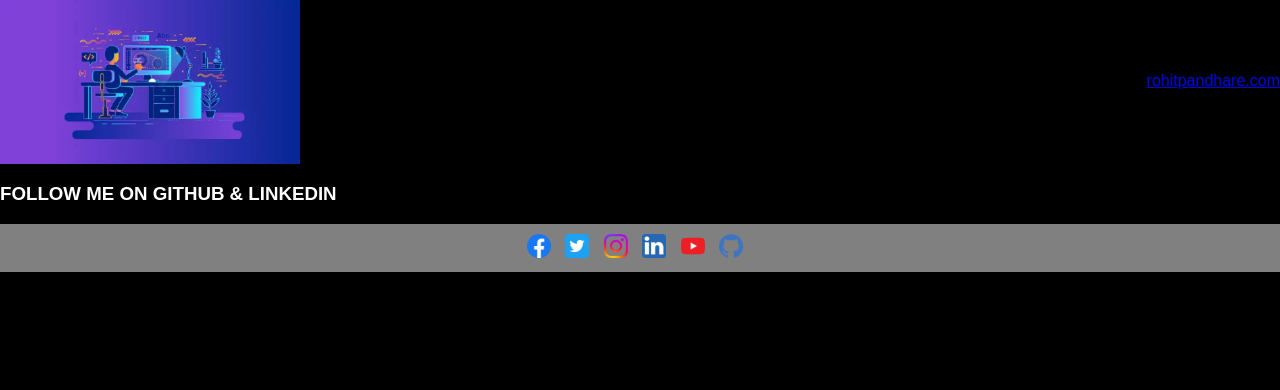
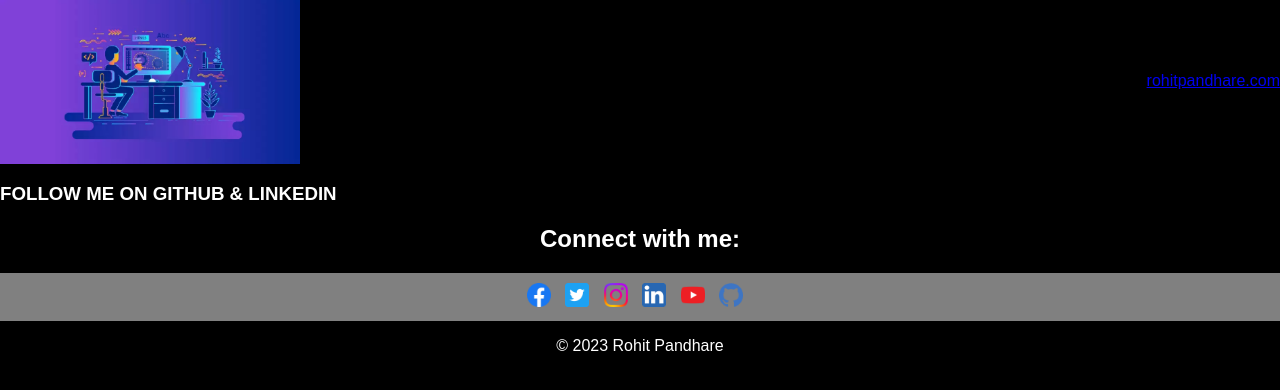
Before and after one commit to rohitpandhare/rohitpandhare.com, a plain HTML site: page projects.html in a window 1280 px wide. Shown: the part 380-770 px from the top of the page. Drawn offline with Linux system fonts and the light colour scheme.

Commit message:
Update projects.html

```diff
--- a/projects.html
+++ b/projects.html
@@ -13,7 +13,7 @@
         </div>
         <ul class="navbar-nav">
             <li class="nav-item active">
-                <a class="nav-link" href="index.html">Home</a>
+                <a class="nav-link" href="index.html" aria-label="Go to Home">Home</a>
             </li>
                 <li class="nav-item">
                     <a class="nav-link" href="portfolio.html">Portfolio</a>
@@ -49,6 +49,8 @@
     <h3 class="follow-heading">FOLLOW ME ON GITHUB & LINKEDIN</h3>
 
     <!-- Social Media Icons -->
+    <section class="social-media">
+        <h2 style="text-align: center;">Connect with me:</h2>
         <div class="social-frame">
             <div class="socialmed">
                 <!-- Facebook -->
@@ -82,8 +84,12 @@
                 </a>
             </div>
         </div>
+    </section>
+</main>
 
+<footer style="text-align: center;">
+    <p>&copy; 2023 Rohit Pandhare</p>
+</footer>
 <script src="index.js"></script>
-
 </body>
 </html>
```
Lines whose indentation alone changed are shown as unchanged.
